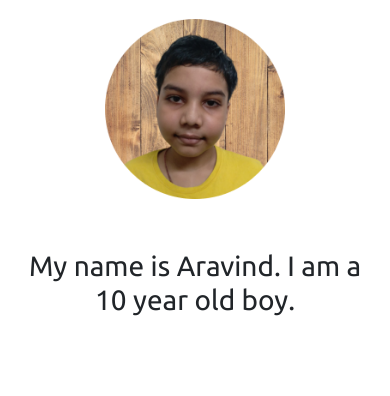
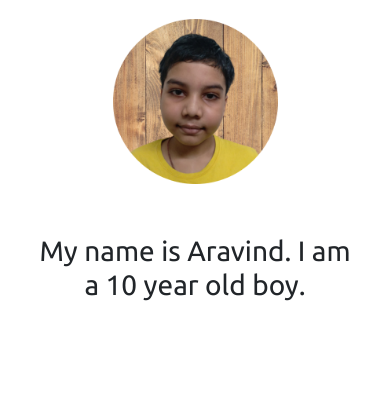
Before and after one commit to aadityasivaS/aravind, a plain HTML site: page index.html in a window 390 px wide. Shown: the part 282-678 px from the top of the page. Drawn offline with nearby package versions, Linux system fonts and the light colour scheme.

Commit message:
Changed something

```diff
--- a/styles.css
+++ b/styles.css
@@ -119,4 +119,7 @@ h1 {
     float: right;
     padding-left: 30px;
   }
+  .padded-content {
+    padding: 0 30px;
+  }
 }
```
